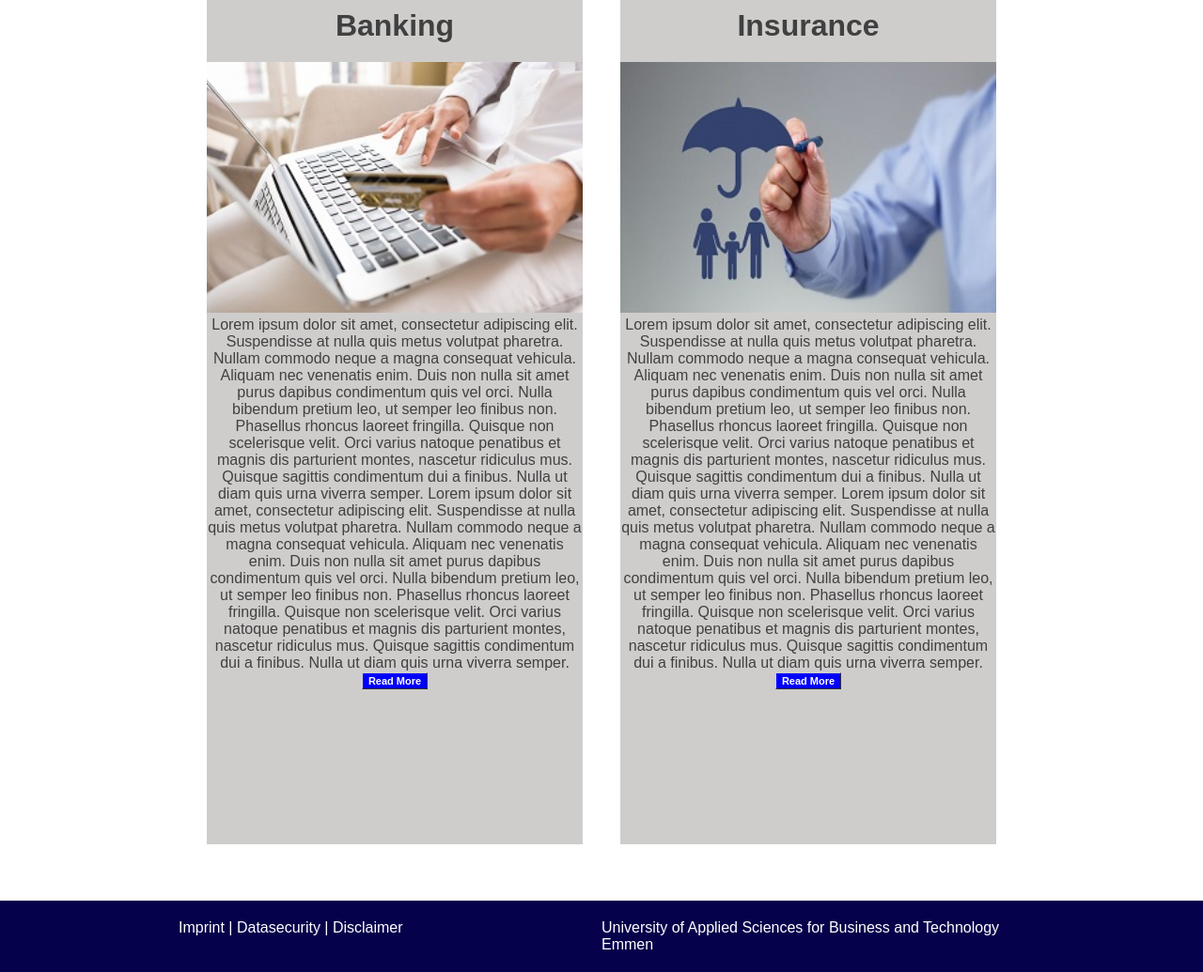
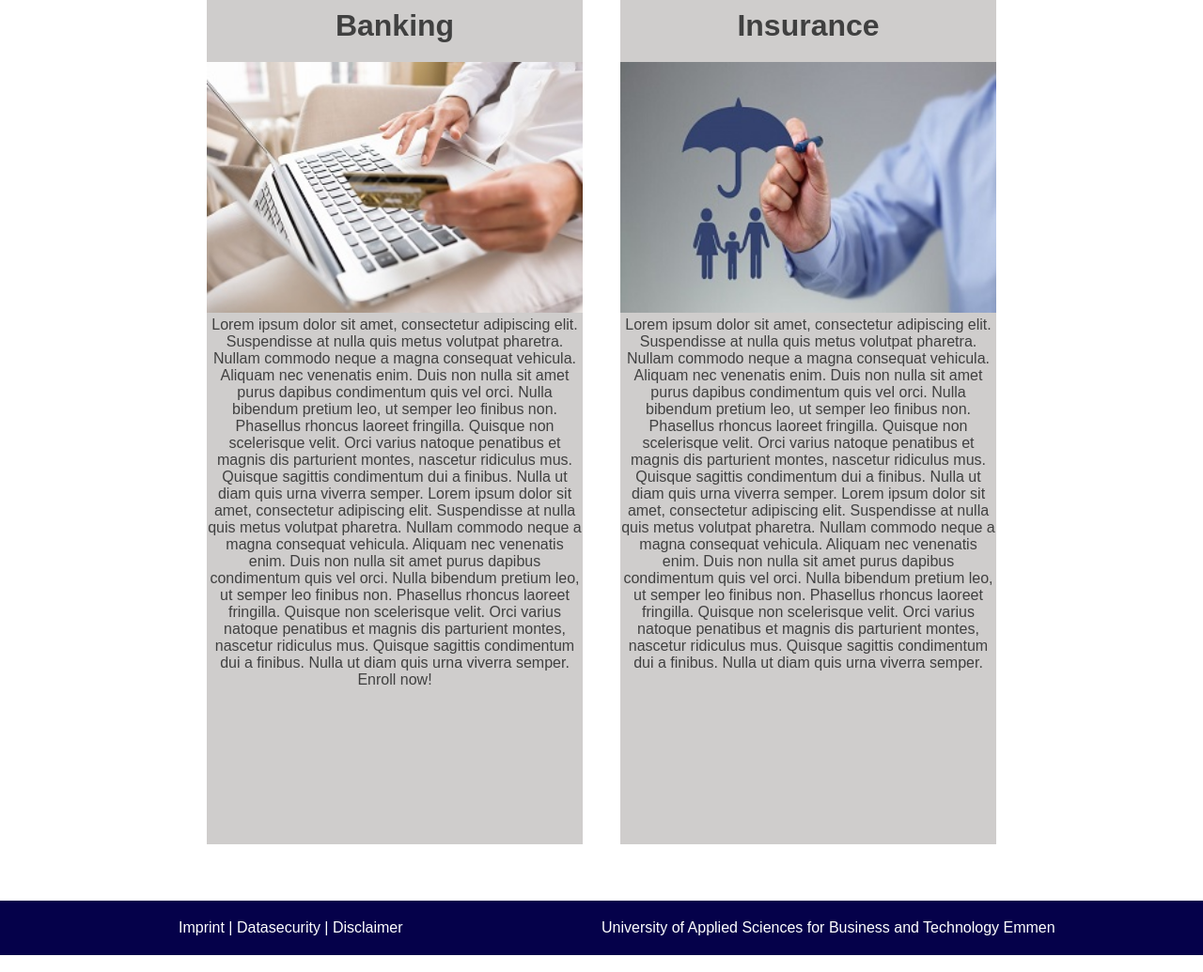
Before and after one commit to lukas-kirchhoff/Professional-Website, a PHP site: page /html/business.html in a window 1280 px wide. Shown: the part 326-1361 px from the top of the page at 94% size. Run offline with PHP 8.4, Linux system fonts and the light colour scheme.

Commit message:
this isepic

```diff
--- a/css/business.css
+++ b/css/business.css
@@ -155,3 +155,7 @@
 .bsub_block h1{
 	margin: 30px;
 }
+
+#footer p{
+	width: 500px;
+}
--- a/html/business.html
+++ b/html/business.html
@@ -40,7 +40,7 @@
 		Lorem ipsum dolor sit amet, consectetur adipiscing elit. Suspendisse at nulla quis metus volutpat pharetra. Nullam commodo neque a magna consequat vehicula. Aliquam nec venenatis enim. Duis non nulla sit amet purus dapibus condimentum quis vel orci. Nulla bibendum pretium leo, ut semper leo finibus non. Phasellus rhoncus laoreet fringilla. Quisque non scelerisque velit. Orci varius natoque penatibus et magnis dis parturient montes, nascetur ridiculus mus. Quisque sagittis condimentum dui a finibus. Nulla ut diam quis urna viverra semper.
 		Lorem ipsum dolor sit amet, consectetur adipiscing elit. Suspendisse at nulla quis metus volutpat pharetra. Nullam commodo neque a magna consequat vehicula. Aliquam nec venenatis enim. Duis non nulla sit amet purus dapibus condimentum quis vel orci. Nulla bibendum pretium leo, ut semper leo finibus non. Phasellus rhoncus laoreet fringilla. Quisque non scelerisque velit. Orci varius natoque penatibus et magnis dis parturient montes, nascetur ridiculus mus. Quisque sagittis condimentum dui a finibus. Nulla ut diam quis urna viverra semper.
 		</p>
-		<a href="banking.html" class="button">Read More</a>
+		<a class="readmore_button" href="banking.html">Enroll now!</a>
 		</div>
 		<div class="business_block">
 		<h1>Insurance</h1>
@@ -49,9 +49,8 @@
 		Lorem ipsum dolor sit amet, consectetur adipiscing elit. Suspendisse at nulla quis metus volutpat pharetra. Nullam commodo neque a magna consequat vehicula. Aliquam nec venenatis enim. Duis non nulla sit amet purus dapibus condimentum quis vel orci. Nulla bibendum pretium leo, ut semper leo finibus non. Phasellus rhoncus laoreet fringilla. Quisque non scelerisque velit. Orci varius natoque penatibus et magnis dis parturient montes, nascetur ridiculus mus. Quisque sagittis condimentum dui a finibus. Nulla ut diam quis urna viverra semper.
 		Lorem ipsum dolor sit amet, consectetur adipiscing elit. Suspendisse at nulla quis metus volutpat pharetra. Nullam commodo neque a magna consequat vehicula. Aliquam nec venenatis enim. Duis non nulla sit amet purus dapibus condimentum quis vel orci. Nulla bibendum pretium leo, ut semper leo finibus non. Phasellus rhoncus laoreet fringilla. Quisque non scelerisque velit. Orci varius natoque penatibus et magnis dis parturient montes, nascetur ridiculus mus. Quisque sagittis condimentum dui a finibus. Nulla ut diam quis urna viverra semper.
 		</p>
-		<a href="insurance.html" class="button">Read More</a>
 		</div>
-    </div>
+	</div>
     <footer id="footer">
         <div class="footer__wrapper">
             <div class="footer__left">
```
